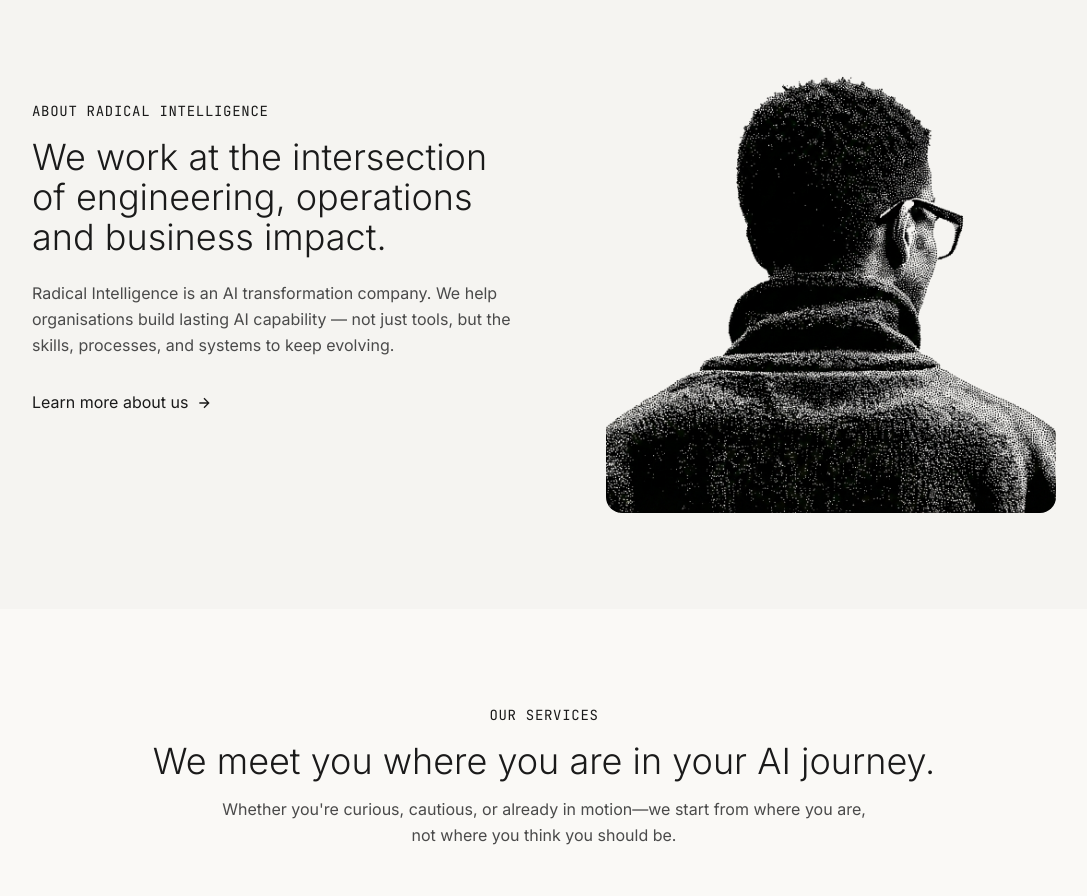
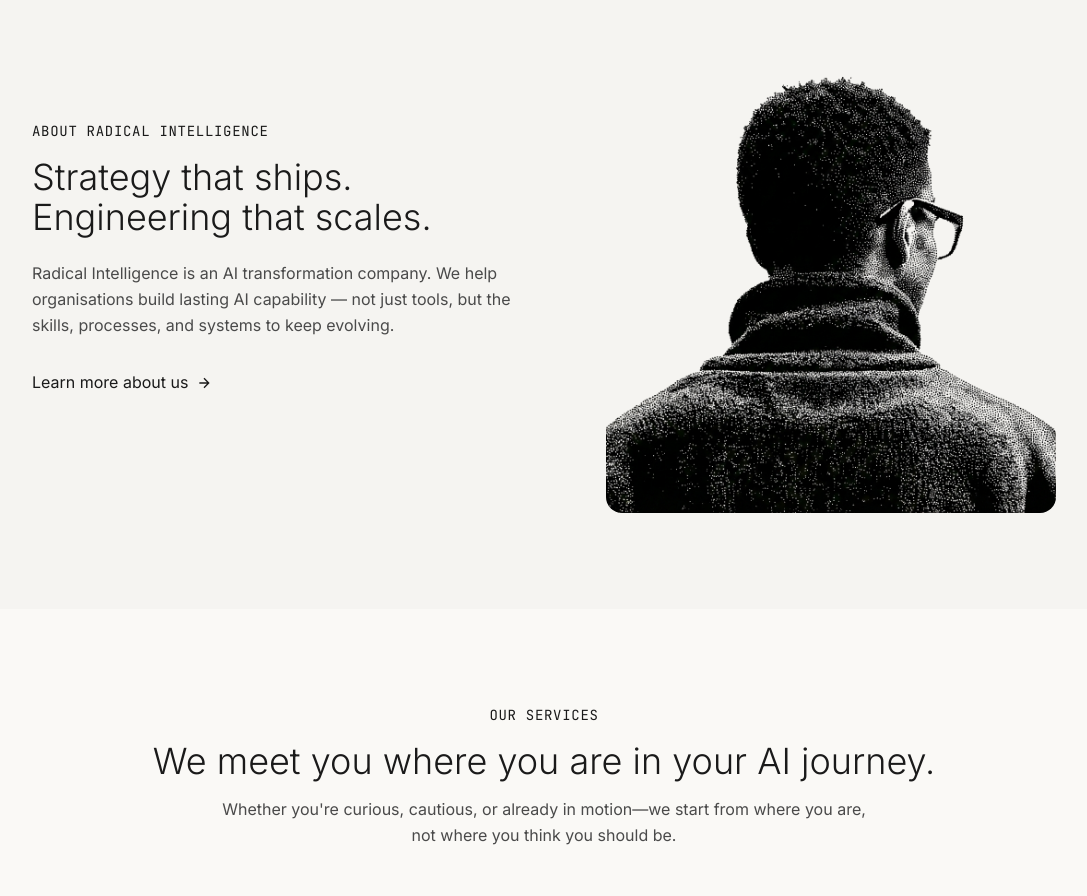
Before and after one commit to m37daveking/ri-web, a Next.js app: page / in a window 1280 px wide. Shown: the part 860-1756 px from the top of the page, without its empty margins (96-1183 px from the left). Built offline with nearby package versions, Linux system fonts and the light colour scheme.

Commit message:
Update AboutPromo headline

```diff
--- a/src/components/AboutPromo.tsx
+++ b/src/components/AboutPromo.tsx
@@ -22,7 +22,7 @@
               ABOUT RADICAL INTELLIGENCE
             </p>
             <h2 className="text-2xl md:text-3xl lg:text-4xl font-light leading-tight text-[var(--foreground)] mb-6">
-              We work at the intersection of engineering, operations and business impact.
+              Strategy that ships. Engineering that scales.
             </h2>
             <p className="text-[var(--foreground-muted)] mb-8">
               Radical Intelligence is an AI transformation company. We help organisations build lasting AI capability — not just tools, but the skills, processes, and systems to keep evolving.
```
